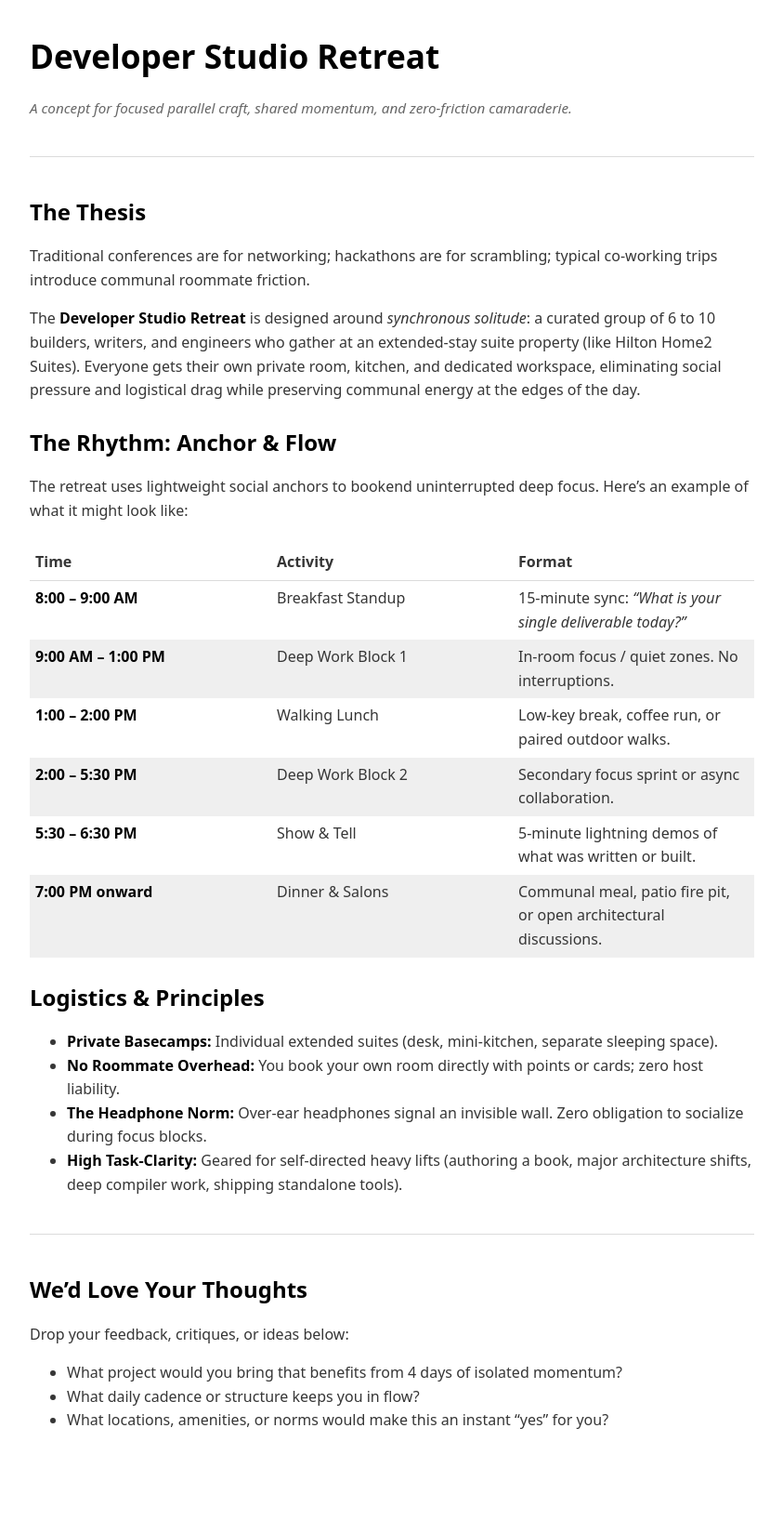
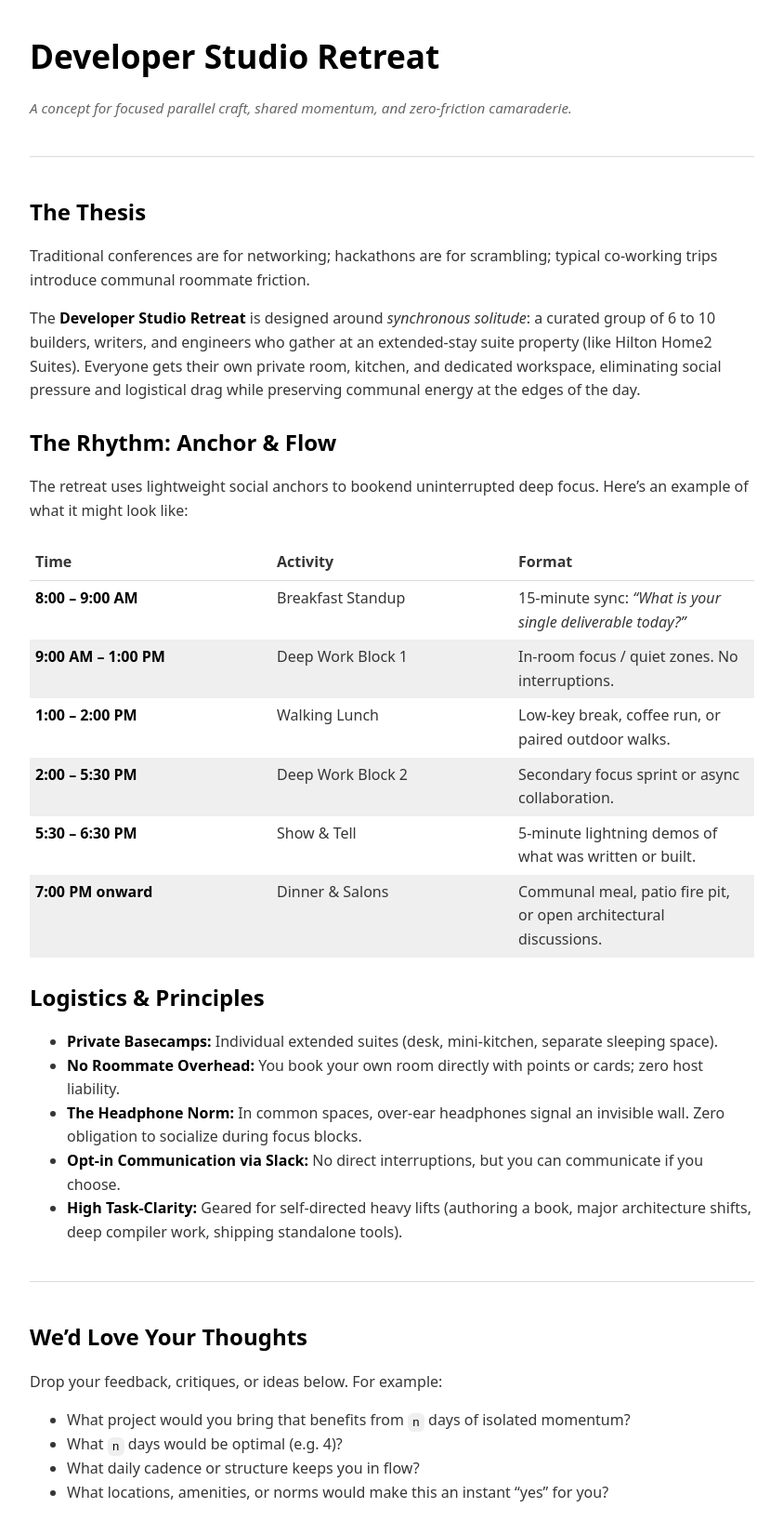
Before and after one commit to BruceEckel/developer-studio-retreat, a Jekyll site: the page built from index.md, in a window 1280 px wide. Shown: the whole page at 93% size, without its empty margins (218-1061 px from the left). Built offline with Jekyll 4.4.1, drawn with Linux system fonts in a browser that asks for light colours; comment, search, counter and statistics services are not loaded; before the commit the page ends 1573 px from its top, so only the background shows below that.

Commit message:
Update index.md

```diff
--- a/index.md
+++ b/index.md
@@ -32,15 +32,17 @@ The retreat uses lightweight social anchors to bookend uninterrupted deep focus.
 
 - **Private Basecamps:** Individual extended suites (desk, mini-kitchen, separate sleeping space).
 - **No Roommate Overhead:** You book your own room directly with points or cards; zero host liability.
-- **The Headphone Norm:** Over-ear headphones signal an invisible wall. Zero obligation to socialize during focus blocks.
+- **The Headphone Norm:** In common spaces, over-ear headphones signal an invisible wall. Zero obligation to socialize during focus blocks.
+- **Opt-in Communication via Slack:** No direct interruptions, but you can communicate if you choose.
 - **High Task-Clarity:** Geared for self-directed heavy lifts (authoring a book, major architecture shifts, deep compiler work, shipping standalone tools).
 
 ---
 
 ## We'd Love Your Thoughts
 
-Drop your feedback, critiques, or ideas below:
+Drop your feedback, critiques, or ideas below. For example:
 
-- What project would you bring that benefits from 4 days of isolated momentum?
+- What project would you bring that benefits from `n` days of isolated momentum?
+- What `n` days would be optimal (e.g. 4)?
 - What daily cadence or structure keeps you in flow?
 - What locations, amenities, or norms would make this an instant "yes" for you?
```
